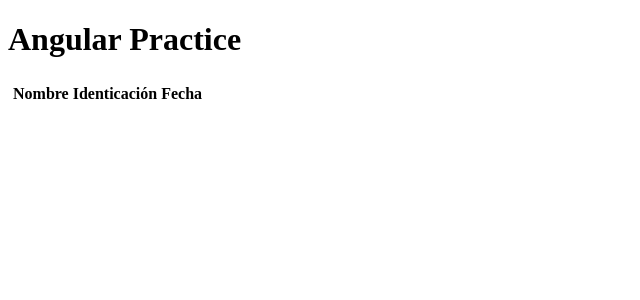
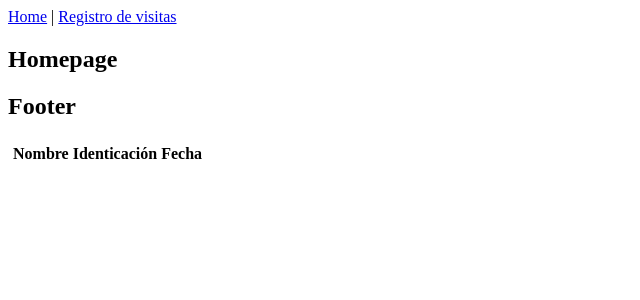
Before and after one commit to andresvillaec/angular-practice, an Angular app: page /visitors in a window 1280 px wide. Before the commit this address led to /. Shown: the top 300 px of the page, without its empty margins (0-640 px from the left). Built offline with nearby package versions, Linux system fonts and the light colour scheme.

Commit message:
feat: Set visitor route

```diff
--- a/src/app/app.component.html
+++ b/src/app/app.component.html
@@ -1,6 +1,8 @@
 <main>
   <app-header></app-header>
   <section class="content">
-    <app-visitor-record-list></app-visitor-record-list>
+    <h1>Homepage</h1>
+    <h1>Footer</h1>
   </section>
 </main>
+<router-outlet />
--- a/src/app/app.component.ts
+++ b/src/app/app.component.ts
@@ -1,12 +1,13 @@
 import {Component} from '@angular/core';
 import {HeaderComponent} from './header/header.component';
 import {LayoutComponent} from './layout/layout.component';
+import {RouterOutlet} from '@angular/router';
 import {VisitorRecordListComponent} from '../app/visitor-record/visitor-record-list/visitor-record-list.component';
 
 @Component({
   selector: 'app-root',
   standalone: true,
-  imports: [HeaderComponent, LayoutComponent, VisitorRecordListComponent],
+  imports: [RouterOutlet, HeaderComponent, LayoutComponent, VisitorRecordListComponent],
   templateUrl: './app.component.html',
   styleUrls: ['./app.component.css'],
 })
--- a/src/app/app.config.ts
+++ b/src/app/app.config.ts
@@ -4,5 +4,8 @@ import { provideRouter } from '@angular/router';
 import { routes } from './app.routes';
 
 export const appConfig: ApplicationConfig = {
-  providers: [provideZoneChangeDetection({ eventCoalescing: true }), provideRouter(routes)]
+  providers: [
+    provideZoneChangeDetection({ eventCoalescing: true }),
+    provideRouter(routes)
+  ]
 };
--- a/src/app/app.routes.ts
+++ b/src/app/app.routes.ts
@@ -1,3 +1,11 @@
 import { Routes } from '@angular/router';
 
-export const routes: Routes = [];
+import { VisitorRecordListComponent } from "./visitor-record/visitor-record-list/visitor-record-list.component";
+
+export const routes: Routes = [
+  {
+    path: 'visitors',
+    title: 'Registro de visitas',
+    component: VisitorRecordListComponent,
+  },
+];
--- a/src/app/header/header.component.html
+++ b/src/app/header/header.component.html
@@ -1,3 +1,7 @@
 <header class="header">
-  <h1>Angular Practice</h1>
+  <nav>
+    <a href="/">Home</a>
+    |
+    <a href="/visitors">Registro de visitas</a>
+  </nav>
 </header>
--- a/src/app/header/header.component.ts
+++ b/src/app/header/header.component.ts
@@ -1,9 +1,10 @@
 import { Component } from '@angular/core';
+import { Route, RouterOutlet } from "@angular/router";
 
 @Component({
   selector: 'app-header',
   standalone: true,
-  imports: [],
+  imports: [RouterOutlet],
   templateUrl: './header.component.html',
   styleUrl: './header.component.css'
 })
```
